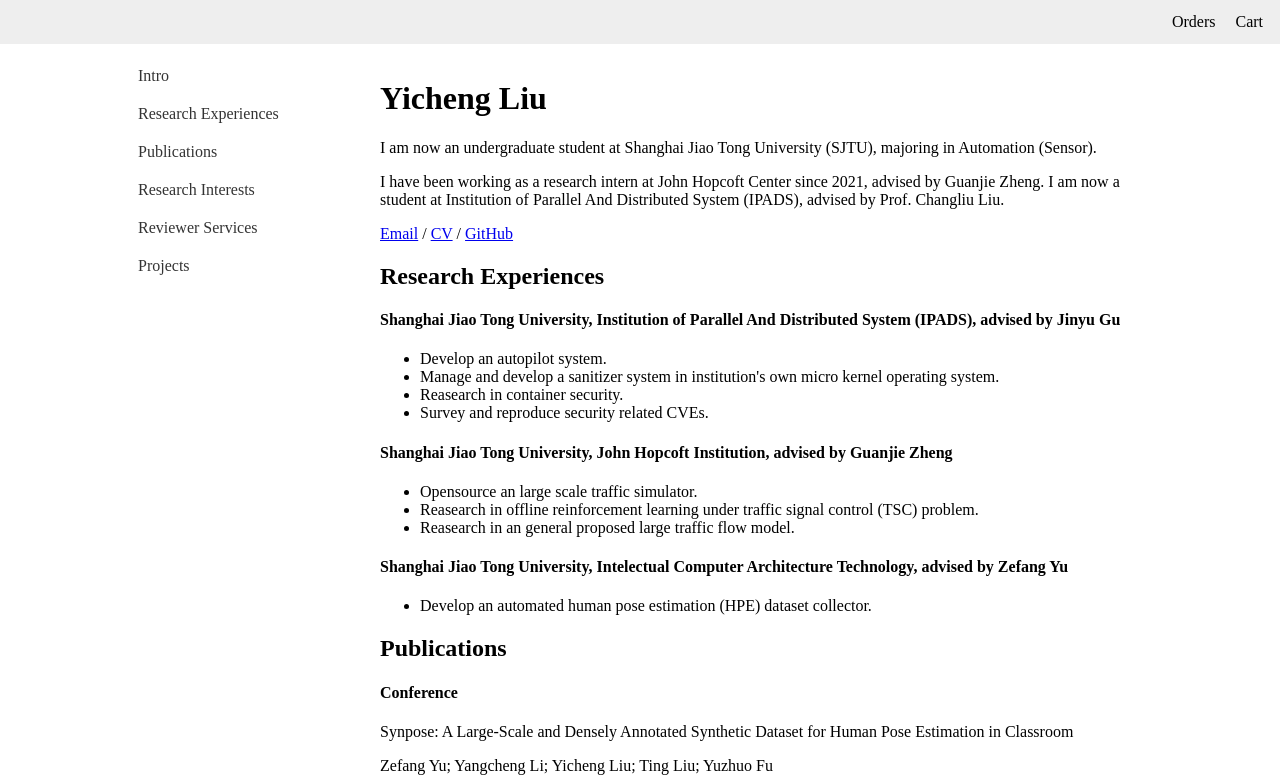
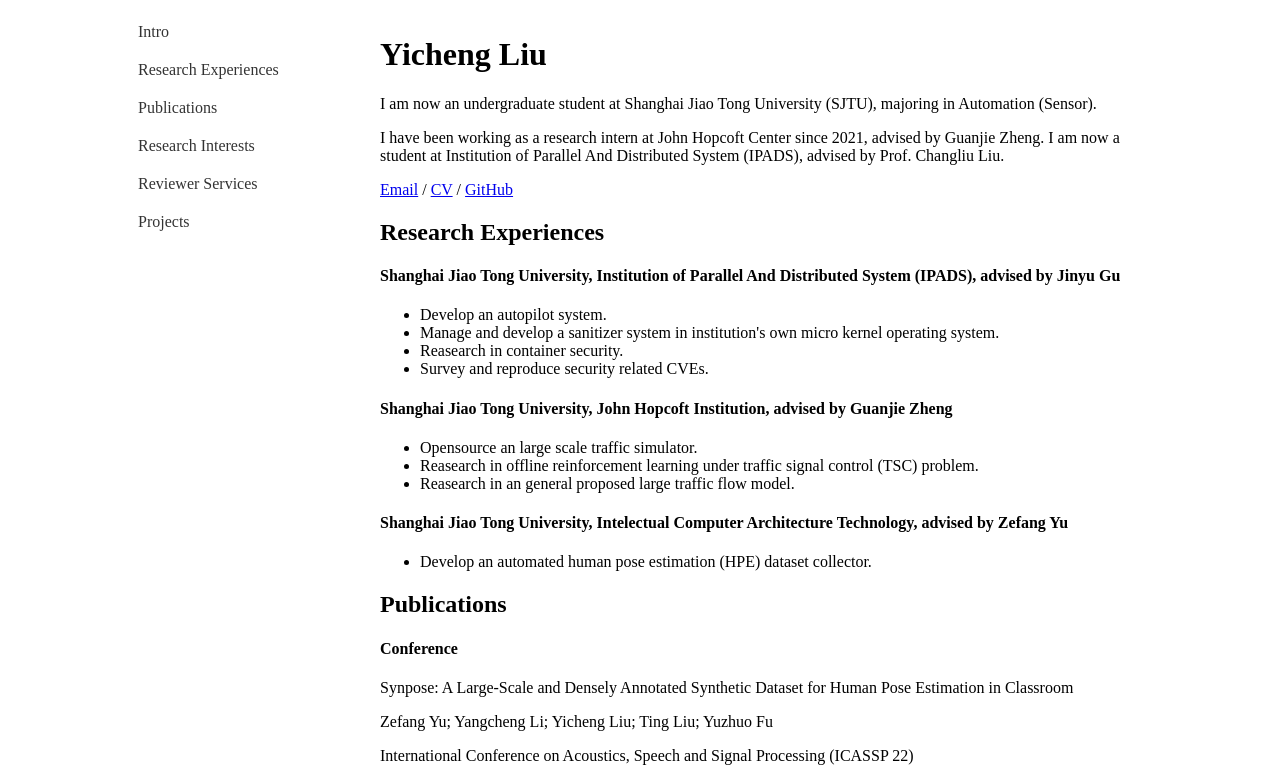
Before and after one commit to easonycliu/easonycliu.github.io, a React (Create React App) app: page /yichengliu.github.io/ in a window 1280 px wide. Shown: the top 781 px of the page. Built offline with nearby package versions, Linux system fonts and the light colour scheme.

Commit message:
remove topmenu

```diff
--- a/src/components/RightContent.js
+++ b/src/components/RightContent.js
@@ -25,7 +25,7 @@
                         I am now a student at Institution of Parallel And Distributed System (IPADS), advised by Prof. Changliu Liu.
                     </p>
                     <p>
-                        <a href="liuyicheng1515@sjtu.edu.cn">Email</a> / <a href="https://liuyc1515.github.io/yichengliu.github.io/cv">CV</a> / <a href="https://github.com/liuyc1515/">GitHub</a>
+                        <a href="mailto:liuyicheng1515@sjtu.edu.cn">Email</a> / <a href="https://liuyc1515.github.io/yichengliu.github.io/cv">CV</a> / <a href="https://github.com/liuyc1515/">GitHub</a>
                     </p>
                 </div>
 
--- a/src/view/MainView.js
+++ b/src/view/MainView.js
@@ -8,7 +8,7 @@
     render() {
         return(
             <div>
-                <TopMenu/>
+                {/* <TopMenu/> */}
                 <Content/>
             </div>
         );
```
Also changed, not shown: 7 other files (tests, documents, lock files or other folders).
